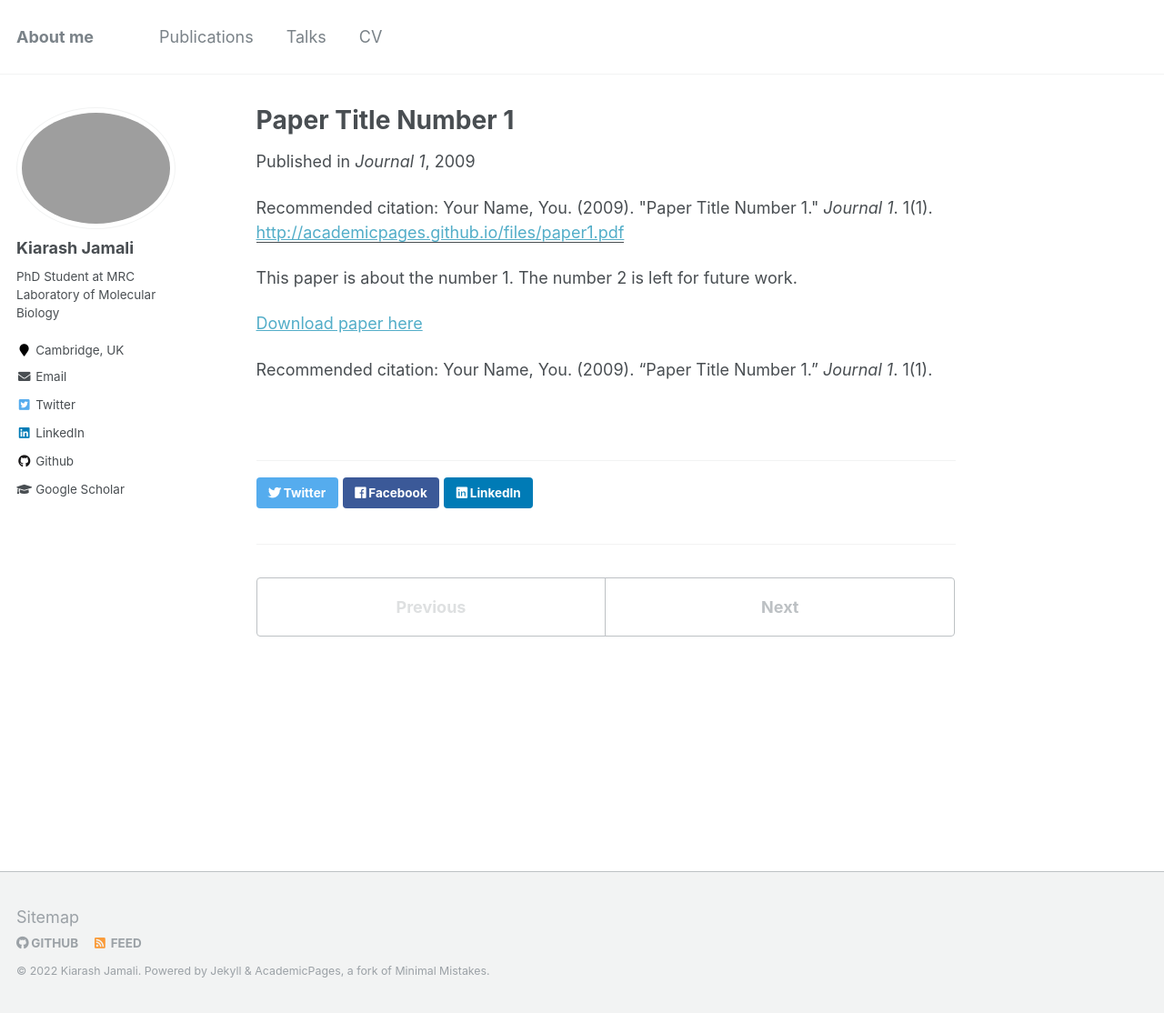
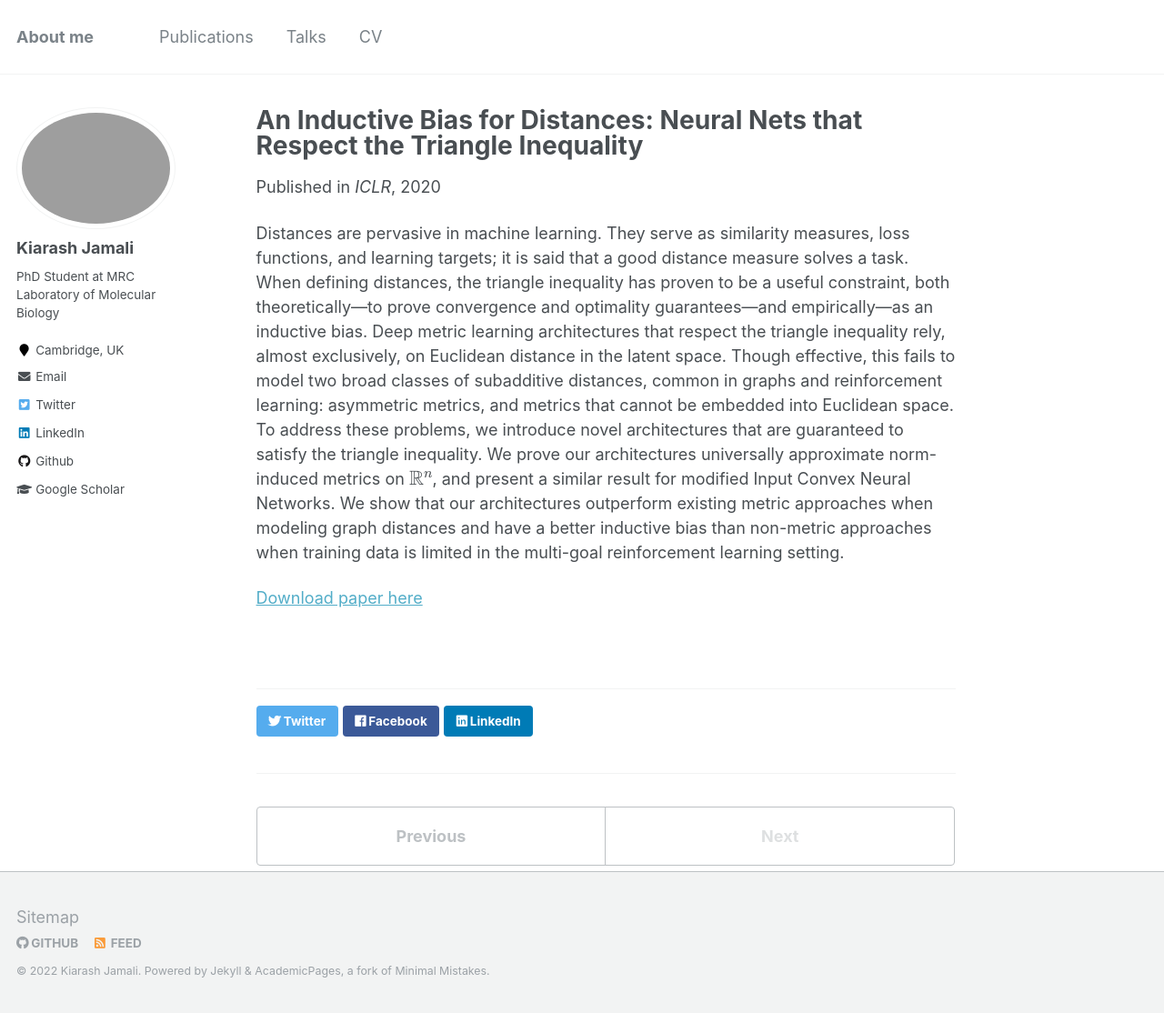
Before and after one commit to jamaliki/jamaliki.github.io, a Jekyll site: the page built from _publications/inductive_bias.md, in a window 1280 px wide and 1114 px high. Shown: the whole window at 91% size. Built offline with Jekyll 4.4.1, drawn with Linux system fonts in a browser that asks for light colours; formulas are drawn with MathJax 3.

Commit message:
Inductive bias paper

```diff
--- a/_publications/inductive_bias.md
+++ b/_publications/inductive_bias.md
@@ -1,15 +1,12 @@
 ---
-title: "Paper Title Number 1"
+title: "An Inductive Bias for Distances: Neural Nets that Respect the Triangle Inequality"
 collection: publications
 permalink: /publication/inductive_bias
-excerpt: 'This paper is about the number 1. The number 2 is left for future work.'
-date: 2009-10-01
-venue: 'Journal 1'
-paperurl: 'http://academicpages.github.io/files/paper1.pdf'
-citation: 'Your Name, You. (2009). &quot;Paper Title Number 1.&quot; <i>Journal 1</i>. 1(1).'
+excerpt: 'Distances are pervasive in machine learning. They serve as similarity measures, loss functions, and learning targets; it is said that a good distance measure solves a task. When defining distances, the triangle inequality has proven to be a useful constraint, both theoretically---to prove convergence and optimality guarantees---and empirically---as an inductive bias. Deep metric learning architectures that respect the triangle inequality rely, almost exclusively, on Euclidean distance in the latent space. Though effective, this fails to model two broad classes of subadditive distances, common in graphs and reinforcement learning: asymmetric metrics, and metrics that cannot be embedded into Euclidean space. To address these problems, we introduce novel architectures that are guaranteed to satisfy the triangle inequality. We prove our architectures universally approximate norm-induced metrics on R^n, and present a similar result for modified Input Convex Neural Networks. We show that our architectures outperform existing metric approaches when modeling graph distances and have a better inductive bias than non-metric approaches when training data is limited in the multi-goal reinforcement learning setting.'
+date: 2020-07-06
+venue: 'ICLR'
+paperurl: 'https://openreview.net/forum?id=HJeiDpVFPr'
 ---
-This paper is about the number 1. The number 2 is left for future work.
+Distances are pervasive in machine learning. They serve as similarity measures, loss functions, and learning targets; it is said that a good distance measure solves a task. When defining distances, the triangle inequality has proven to be a useful constraint, both theoretically---to prove convergence and optimality guarantees---and empirically---as an inductive bias. Deep metric learning architectures that respect the triangle inequality rely, almost exclusively, on Euclidean distance in the latent space. Though effective, this fails to model two broad classes of subadditive distances, common in graphs and reinforcement learning: asymmetric metrics, and metrics that cannot be embedded into Euclidean space. To address these problems, we introduce novel architectures that are guaranteed to satisfy the triangle inequality. We prove our architectures universally approximate norm-induced metrics on $\mathbb{R}^n$, and present a similar result for modified Input Convex Neural Networks. We show that our architectures outperform existing metric approaches when modeling graph distances and have a better inductive bias than non-metric approaches when training data is limited in the multi-goal reinforcement learning setting.
 
-[Download paper here](http://academicpages.github.io/files/paper1.pdf)
-
-Recommended citation: Your Name, You. (2009). "Paper Title Number 1." <i>Journal 1</i>. 1(1).
+[Download paper here](https://openreview.net/pdf?id=HJeiDpVFPr)
```
